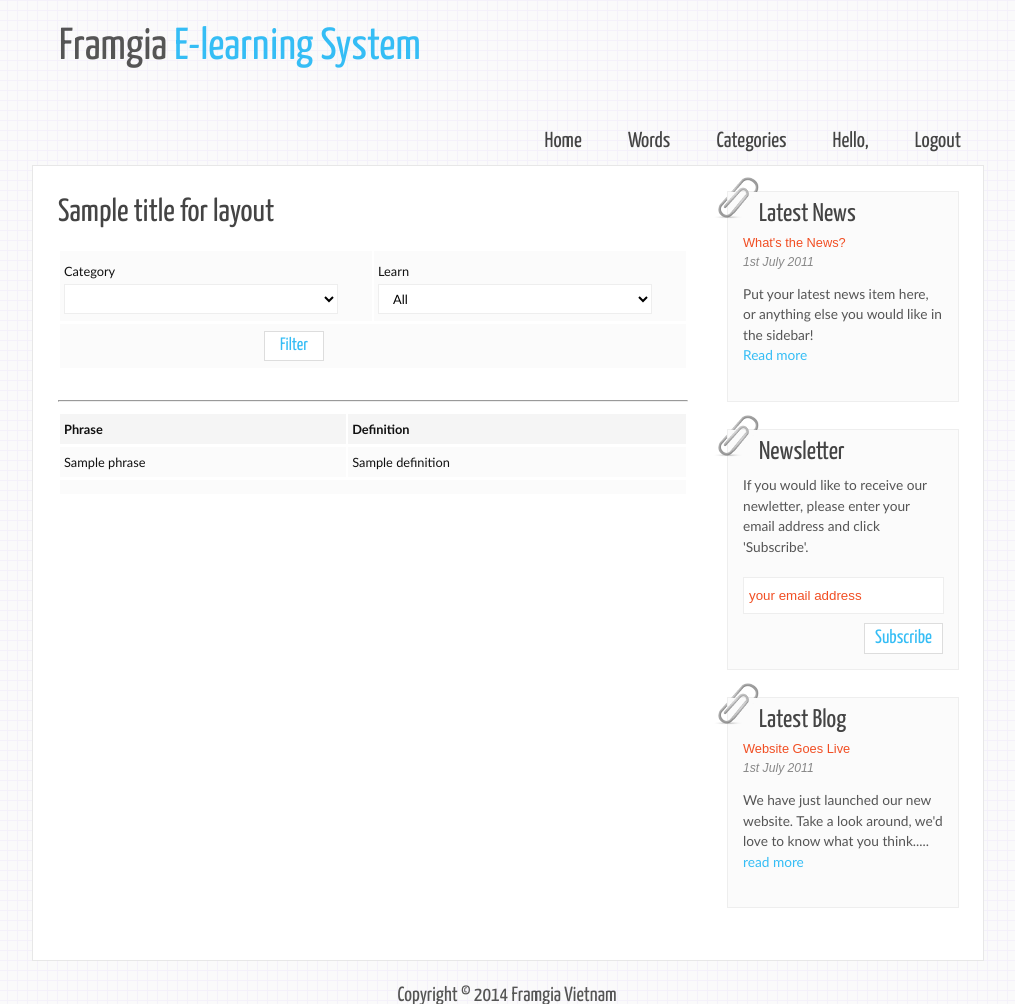
After one commit to namnv609/fels_13, a CakePHP app: the page made by app/View/Words/index.ctp in a window 1280 px wide. The commit adds this page. Shown: the top 1004 px of the page, without its empty margins (133-1148 px from the left). Run offline with PHP 8.4 and a stand-in for CakePHP, Linux system fonts and the light colour scheme; the template is opened without the code that fills it: most values are stand-ins (such as "Sample title", 1, 10 or a date in 2020); form fields are guessed from the names that the template uses; lists and menus that the app fills with data are empty; some libraries are stand-ins or nearby versions.

Commit message:
User words manage

```diff
--- a/app/Config/routes.php
+++ b/app/Config/routes.php
@@ -23,6 +23,10 @@
 	Router::connect('/profile/update', array(
 		'controller' => 'users',
 		'action' => 'save'
+	));
+	Router::connect('/word-list', array(
+		'controller' => 'words',
+		'action' => 'index'
 	));
 	/**
 	 * Routes for admin (back-end)
--- a/app/View/Layouts/default.ctp
+++ b/app/View/Layouts/default.ctp
@@ -31,9 +31,6 @@
 						</li>
 						<li>
 							<?php echo $this->Html->link(__('Categories'), '/categories'); ?>
-						</li>
-						<li>
-							<?php echo $this->Html->link(__('Lessons'), '/lessons'); ?>
 						</li>
 						<li>
 							<?php echo $this->Html->link(__('Hello, ') . $this->Session->read('UserSession.userName'), '/profile'); ?>
--- /dev/null
+++ b/app/View/Words/index.ctp
@@ -0,0 +1,88 @@
+<?php
+	$filters = array(
+		0 => __('All'),
+		1 => __('Learned'),
+		2 => __('Not learned')
+	);
+
+	echo $this->Form->create('Word', array(
+		'type' => 'get',
+		'inputDefaults' => array(
+			'div' => FALSE,
+			'class' => 'contact',
+			'between' => '<p>',
+			'after' => '</p>'
+		)
+	));
+?>
+<div class="form_settings">
+	<table width="100%">
+		<tr>
+			<td>
+				<?php echo $this->Form->input('category', array(
+					'options' => $categories,
+					'default' => $queryStr["category"]
+				)); ?>
+			</td>
+			<td>
+				<?php
+					echo $this->Form->input('learn', array(
+						'options' => $filters,
+						'default' => $queryStr["learn"]
+					));
+				?>
+			</td>
+		</tr>
+		<tr>
+			<td colspan="2">
+				<?php
+					echo $this->Form->button(__('Filter'), array(
+						'class' => 'submit',
+						'label' => FALSE
+					));
+				?>
+			</td>
+		</tr>
+	</table>
+</div>
+<?php echo $this->Form->end(); ?>
+<hr />
+<table width="100%">
+	<thead>
+		<tr>
+			<th><?php echo __('Phrase'); ?></th>
+			<th><?php echo __('Definition'); ?></th>
+		</tr>
+	</thead>
+<?php
+	if (count($words) > 0) :
+		foreach ($words as $word) :
+?>
+	<tr>
+		<td><?php echo $word["Word"]["phrase"]; ?></td>
+		<td><?php echo $word["Word"]["definition"]; ?></td>
+	</tr>
+<?php
+		endforeach;
+?>
+	<tr>
+		<td colspan="2" class="pagination">
+			<?php
+				echo $this->Paginator->first(__('First'));
+				echo $this->Paginator->numbers(array('separator' => FALSE));
+				echo $this->Paginator->last(__('Last'));
+			?>
+		</td>
+	</tr>
+<?php
+	else :
+?>
+	<tr>
+		<td colspan="2">
+			<?php echo __('Lonely here :/'); ?>
+		</td>
+	</tr>
+<?php
+	endif;
+?>
+</table>
--- a/app/webroot/css/style.css
+++ b/app/webroot/css/style.css
@@ -331,3 +331,11 @@
 	width: 70px;
 	height: 70px;
 }
+.pagination{
+	text-align: right;
+}
+.pagination span{
+	padding: 2px 5px;
+	border: 1px solid #CCC;
+	margin: 0 3px;
+}
```
Also changed, not shown: app/Controller/WordsController.php (+61 -0 lines).
